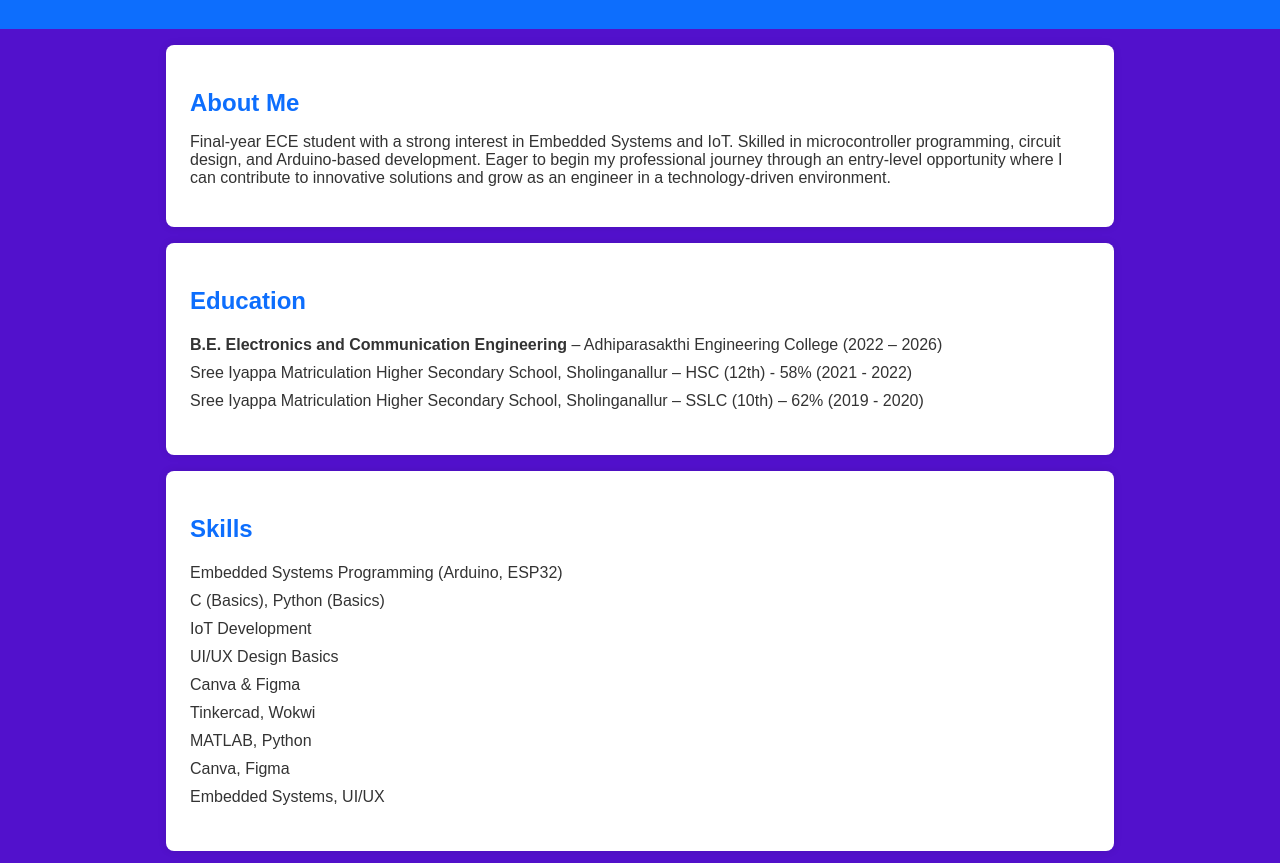
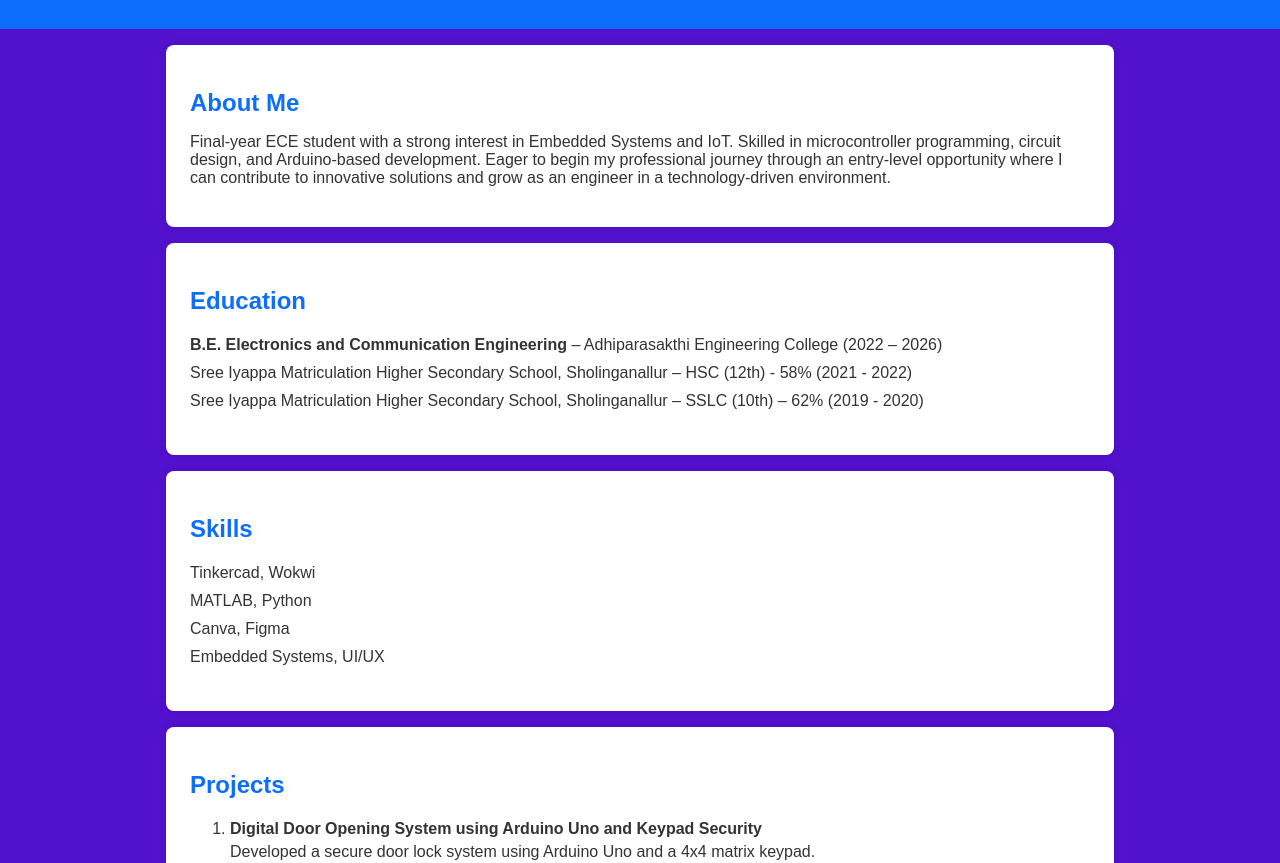
Before and after one commit to rgnanasundaram07-hash/portfolio1, a plain HTML site: page index.html in a window 1280 px wide. Shown: the part 159-1022 px from the top of the page. Drawn offline with Linux system fonts and the light colour scheme.

Commit message:
Update index.html

```diff
--- a/index.html
+++ b/index.html
@@ -130,11 +130,6 @@
     <section id="skills">
         <h2>Skills</h2>
         <ul>
-            <li>Embedded Systems Programming (Arduino, ESP32)</li>
-            <li>C (Basics), Python (Basics)</li>
-            <li>IoT Development</li>
-            <li>UI/UX Design Basics</li>
-            <li>Canva & Figma</li>
             <li>Tinkercad, Wokwi </li>
             <li>MATLAB, Python </li>
             <li>Canva, Figma</li>
```
